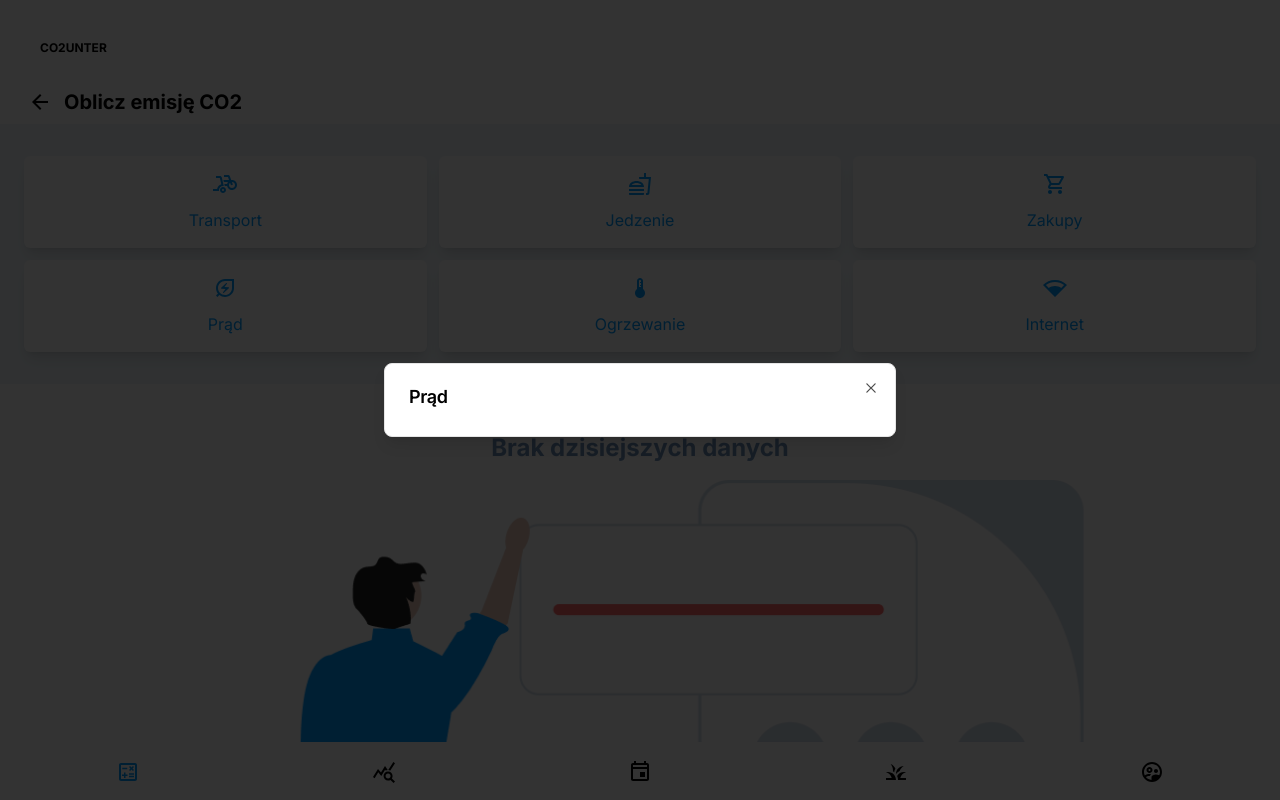
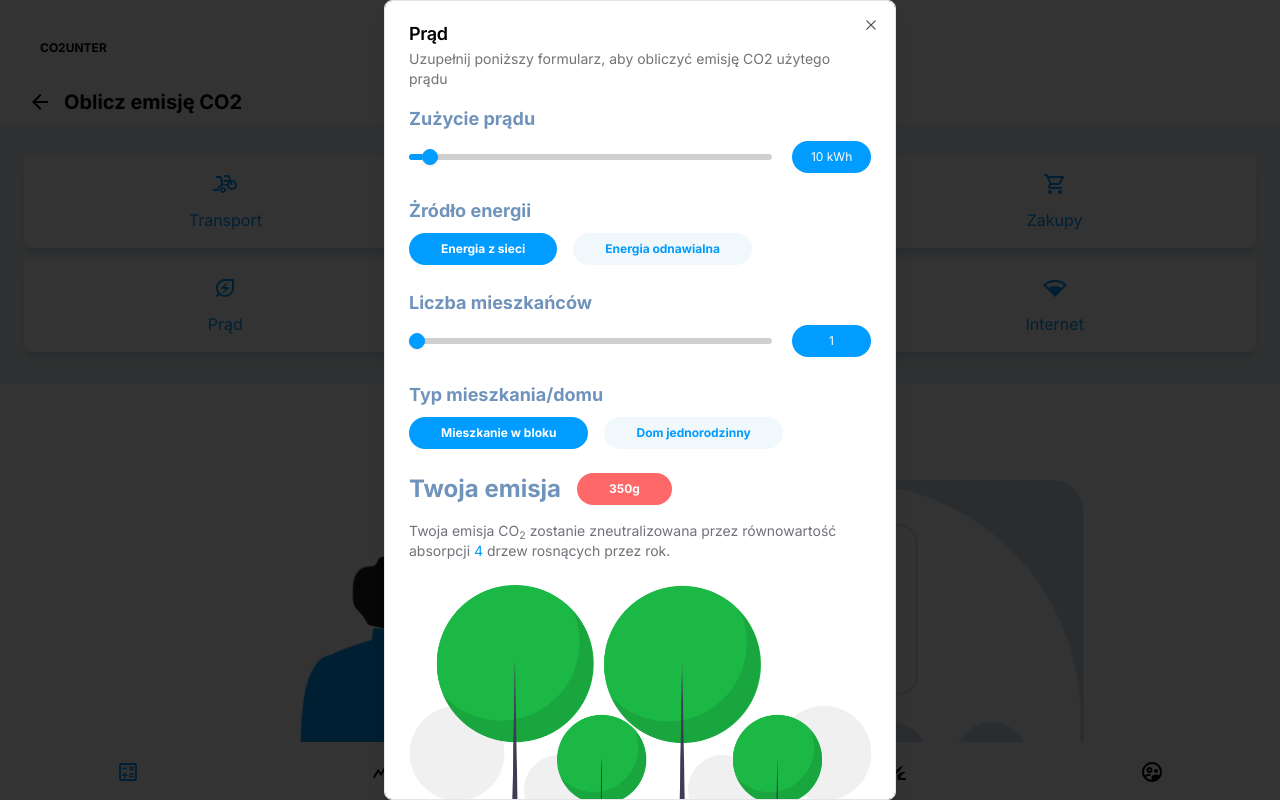
Before and after one commit to PASINSKI00/HackYeah2024, a Next.js app in the folder frontend/: page /kalkulator in a window 1280 px wide. Both pictures are taken after a click on the button "Prąd". Shown: the top 800 px of the page. Built offline with nearby package versions, Linux system fonts and the light colour scheme.

Commit message:
Add power form

```diff
--- a/frontend/app/kalkulator/categories-grid.tsx
+++ b/frontend/app/kalkulator/categories-grid.tsx
@@ -8,6 +8,7 @@ import DeviceThermostatOutlinedIcon from '@mui/icons-material/DeviceThermostatOu
 import NetworkWifi3BarOutlinedIcon from '@mui/icons-material/NetworkWifi3BarOutlined';
 import TransportForm from "@/app/kalkulator/forms/transport-form";
 import FoodForm from "@/app/kalkulator/forms/food-form";
+import PowerForm from "@/app/kalkulator/forms/power-form";
 
 export const CategoriesGrid = () => {
     return (
@@ -21,7 +22,9 @@ export const CategoriesGrid = () => {
                 <FoodForm/>
             </Category>
             <Category name='Zakupy' Icon={ShoppingCartOutlinedIcon}/>
-            <Category name='Prąd' Icon={EnergySavingsLeafOutlinedIcon}/>
+            <Category name='Prąd' Icon={EnergySavingsLeafOutlinedIcon} desc="Uzupełnij poniższy formularz, aby obliczyć emisję CO2 użytego prądu">
+                <PowerForm/>
+            </Category>
             <Category name='Ogrzewanie' Icon={DeviceThermostatOutlinedIcon}/>
             <Category name='Internet' Icon={NetworkWifi3BarOutlinedIcon}/>
         </div>
--- a/frontend/app/kalkulator/forms/constants.ts
+++ b/frontend/app/kalkulator/forms/constants.ts
@@ -25,3 +25,10 @@ export const foodFormInitials: TransportFormData = {
   wheatConsumption: 20,
   processedFoodConsumption: 20,
 };
+
+export const powerFormInitials: TransportFormData = {
+  powerConsumption: 10,
+  inhabitantCount: 1,
+  powerSource: 'net',
+  houseType: 'aparment',
+};
--- /dev/null
+++ b/frontend/app/kalkulator/forms/power-form.tsx
@@ -0,0 +1,77 @@
+'use client';
+
+import React from 'react';
+import {FormProvider, useForm} from 'react-hook-form';
+import ButtonToggleGroup from '@/components/forms/button-toggle-group';
+import TransportCalculated from './transport-calculated';
+import {foodFormInitials, powerFormInitials, TransportFormData} from './constants';
+import SliderWithValue from '@/components/forms/slider-with-value';
+import Chips from '@/components/ui/chips';
+import Image from 'next/image';
+import {calculateEmission} from './helpers';
+import {DialogClose} from "@/components/ui/dialog";
+
+
+export const powerSources = [
+    {label: 'Energia z sieci', value: 'net'},
+    {label: 'Energia odnawialna', value: 'greenEnergy'},
+];
+
+export const houseType = [
+    {label: 'Mieszkanie w bloku', value: 'aparment'},
+    {label: 'Dom jednorodzinny', value: 'house'},
+];
+
+
+const PowerForm = () => {
+    const form = useForm<TransportFormData>({
+        defaultValues: powerFormInitials,
+    });
+
+    const onConfirm = () => {
+        const data = form.getValues();
+        console.log(data);
+        const calculated = calculateEmission(data);
+        localStorage.setItem('totalValue', calculated.toString());
+    };
+
+    return (
+        <FormProvider {...form}>
+            <div className='grid gap-6'>
+
+                <SliderWithValue
+                    name='powerConsumption'
+                    label='Zużycie prądu'
+                    step={1}
+                    min={1}
+                    max={250}
+                    unit='kWh'
+                />
+
+                <ButtonToggleGroup name='powerSource' label='Żródło energii' data={powerSources}/>
+
+                <SliderWithValue
+                    name='inhabitantCount'
+                    label='Liczba mieszkańców'
+                    step={1}
+                    min={1}
+                    max={10}
+                    unit=' '
+                />
+
+                <ButtonToggleGroup name='houseType' label='Typ mieszkania/domu' data={houseType}/>
+
+                <TransportCalculated/>
+
+                <Image src='/trees.png' alt='drzewa' width={480} height={300} className='w-full h-auto'/>
+
+                {/* TODO: powinno to zamykać modal */}
+                <DialogClose asChild>
+                    <Chips onClick={onConfirm} label='Zapisz' className='bg-green w-32 mx-auto'/>
+                </DialogClose>
+            </div>
+        </FormProvider>
+    );
+};
+
+export default PowerForm;
```
